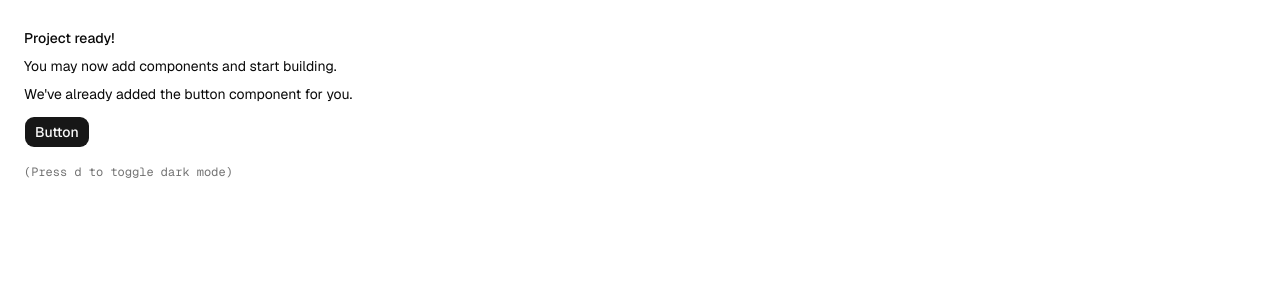
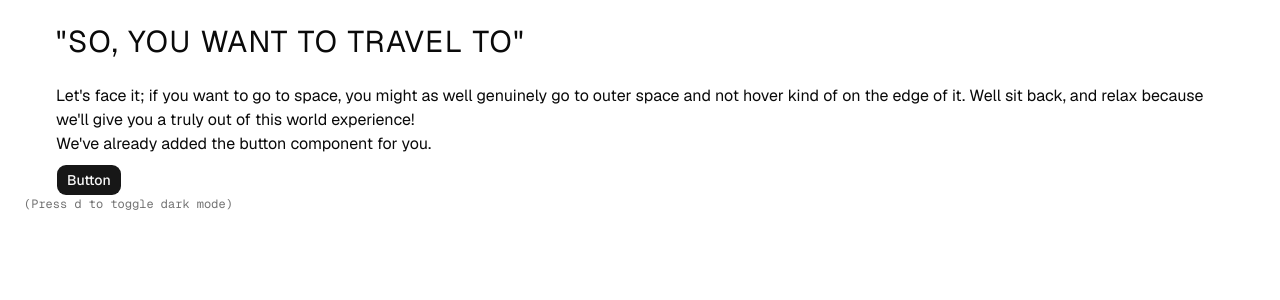
Before and after one commit to escultura-ama/appdev-space-tourism, a Next.js app: page / in a window 1280 px wide. Shown: the top 300 px of the page. Built offline with nearby package versions, Linux system fonts and the light colour scheme.

Commit message:
change content

```diff
--- a/app/page.tsx
+++ b/app/page.tsx
@@ -3,10 +3,11 @@ import { Button } from "@/components/ui/button"
 export default function Page() {
   return (
     <div className="flex min-h-svh p-6">
-      <div className="flex max-w-md min-w-0 flex-col gap-4 text-sm leading-loose">
-        <div>
-          <h1 className="font-medium">Project ready!</h1>
-          <p>You may now add components and start building.</p>
+      <div >
+          <div className="px-8 items-center lg:items-start justify-center text-center flex flex-col lg:text-left">
+             <h1 className="text-primaryText tracking-wider md:text-xl lg:text-3xl lg:text-widest">"SO, YOU WANT TO TRAVEL TO"</h1>
+             <br></br>
+          <p>Let's face it; if you want to go to space, you might as well genuinely go to outer space and not hover kind of on the edge of it. Well sit back, and relax because we'll give you a truly out of this world experience!</p>
           <p>We&apos;ve already added the button component for you.</p>
           <Button className="mt-2">Button</Button>
         </div>
```
